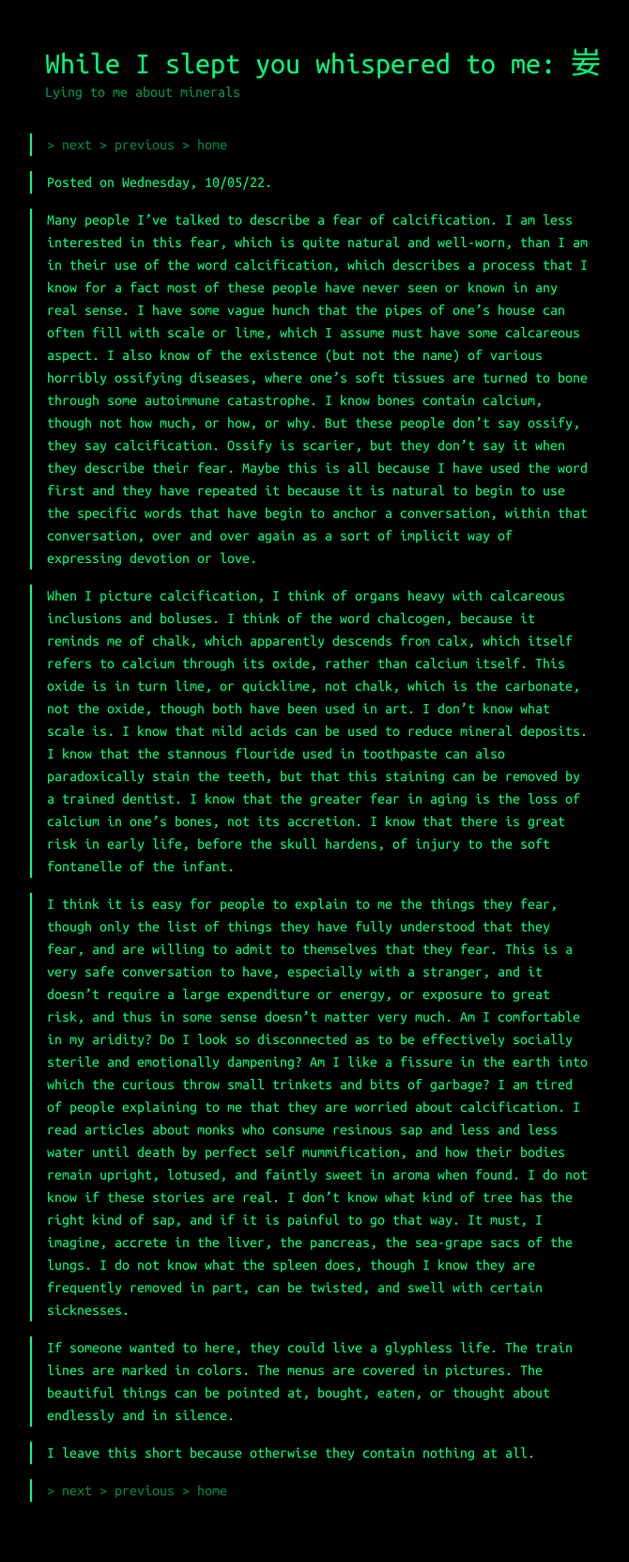
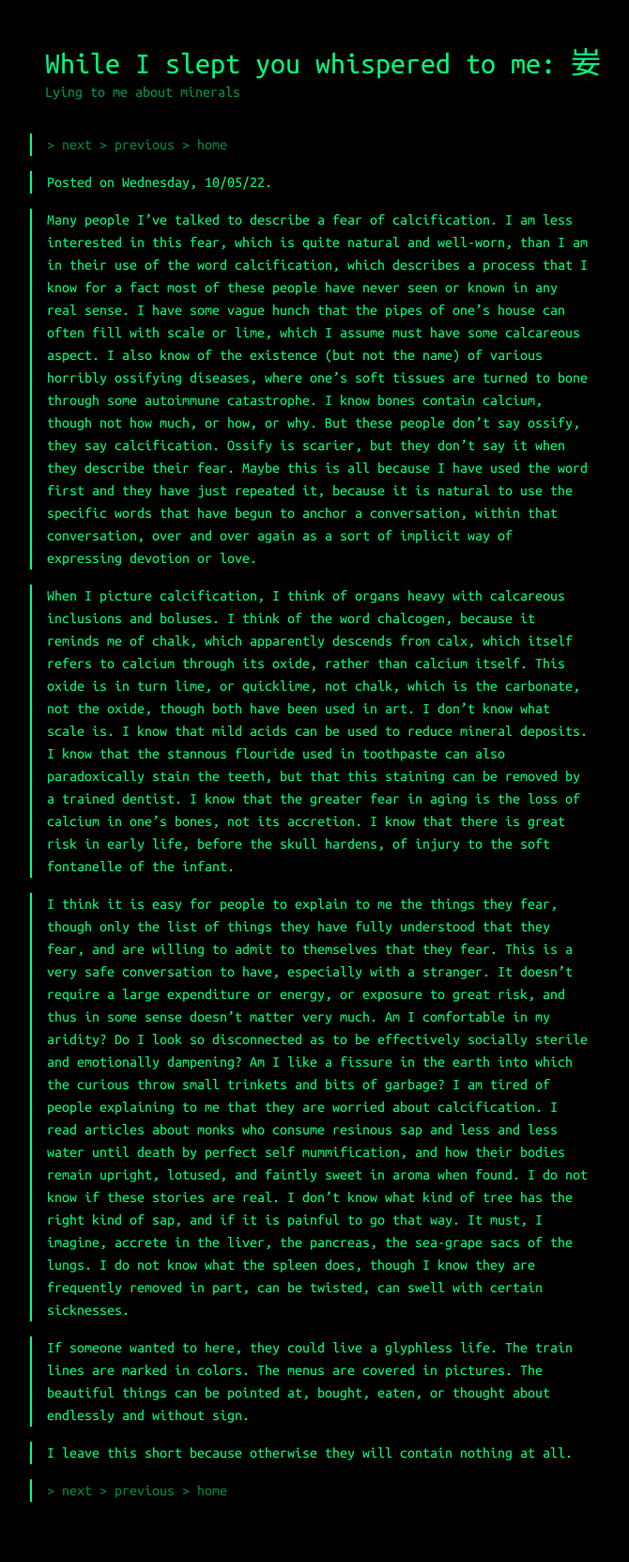
Before and after one commit to white-noise/white-noise.github.io, a Jekyll site: the page built from _posts/2022-10-05-mojibake.md, in a window 1280 px wide. Shown: the whole page at 94% size, without its empty margins (432-1102 px from the left). Built offline with Jekyll 4.4.1, drawn with Linux system fonts in a browser that asks for light colours.

Commit message:
new post.

```diff
--- a/_posts/2022-10-05-mojibake.md
+++ b/_posts/2022-10-05-mojibake.md
@@ -8,12 +8,12 @@ location: "神奈川県厚木市"
 ordinal: 13
 preview: "Thinking again about the movie Dark Water (2002) 「仄暗い水の底から」, which I have seen, but not Dark Water (2005) or Dark Waters (2019)."
 ---
-Many people I've talked to describe a fear of calcification. I am less interested in this fear, which is quite natural and well-worn, than I am in their use of the word calcification, which describes a process that I know for a fact most of these people have never seen or known in any real sense. I have some vague hunch that the pipes of one's house can often fill with scale or lime, which I assume must have some calcareous aspect. I also know of the existence (but not the name) of various horribly ossifying diseases, where one's soft tissues are turned to bone through some autoimmune catastrophe. I know bones contain calcium, though not how much, or how, or why. But these people don't say ossify, they say calcification. Ossify is scarier, but they don't say it when they describe their fear. Maybe this is all because I have used the word first and they have repeated it because it is natural to begin to use the specific words that have begin to anchor a conversation, within that conversation, over and over again as a sort of implicit way of expressing devotion or love.
+Many people I've talked to describe a fear of calcification. I am less interested in this fear, which is quite natural and well-worn, than I am in their use of the word calcification, which describes a process that I know for a fact most of these people have never seen or known in any real sense. I have some vague hunch that the pipes of one's house can often fill with scale or lime, which I assume must have some calcareous aspect. I also know of the existence (but not the name) of various horribly ossifying diseases, where one's soft tissues are turned to bone through some autoimmune catastrophe. I know bones contain calcium, though not how much, or how, or why. But these people don't say ossify, they say calcification. Ossify is scarier, but they don't say it when they describe their fear. Maybe this is all because I have used the word first and they have just repeated it, because it is natural to use the specific words that have begun to anchor a conversation, within that conversation, over and over again as a sort of implicit way of expressing devotion or love.
 
 When I picture calcification, I think of organs heavy with calcareous inclusions and boluses. I think of the word chalcogen, because it reminds me of chalk, which apparently descends from calx, which itself refers to calcium through its oxide, rather than calcium itself. This oxide is in turn lime, or quicklime, not chalk, which is the carbonate, not the oxide, though both have been used in art. I don't know what scale is. I know that mild acids can be used to reduce mineral deposits. I know that the stannous flouride used in toothpaste can also paradoxically stain the teeth, but that this staining can be removed by a trained dentist. I know that the greater fear in aging is the loss of calcium in one's bones, not its accretion. I know that there is great risk in early life, before the skull hardens, of injury to the soft fontanelle of the infant.
 
-I think it is easy for people to explain to me the things they fear, though only the list of things they have fully understood that they fear, and are willing to admit to themselves that they fear. This is a very safe conversation to have, especially with a stranger, and it doesn't require a large expenditure or energy, or exposure to great risk, and thus in some sense doesn't matter very much. Am I comfortable in my aridity? Do I look so disconnected as to be effectively socially sterile and emotionally dampening? Am I like a fissure in the earth into which the curious throw small trinkets and bits of garbage? I am tired of people explaining to me that they are worried about calcification. I read articles about monks who consume resinous sap and less and less water until death by perfect self mummification, and how their bodies remain upright, lotused, and faintly sweet in aroma when found. I do not know if these stories are real. I don't know what kind of tree has the right kind of sap, and if it is painful to go that way. It must, I imagine, accrete in the liver, the pancreas, the sea-grape sacs of the lungs. I do not know what the spleen does, though I know they are frequently removed in part, can be twisted, and swell with certain sicknesses.
+I think it is easy for people to explain to me the things they fear, though only the list of things they have fully understood that they fear, and are willing to admit to themselves that they fear. This is a very safe conversation to have, especially with a stranger. It doesn't require a large expenditure or energy, or exposure to great risk, and thus in some sense doesn't matter very much. Am I comfortable in my aridity? Do I look so disconnected as to be effectively socially sterile and emotionally dampening? Am I like a fissure in the earth into which the curious throw small trinkets and bits of garbage? I am tired of people explaining to me that they are worried about calcification. I read articles about monks who consume resinous sap and less and less water until death by perfect self mummification, and how their bodies remain upright, lotused, and faintly sweet in aroma when found. I do not know if these stories are real. I don't know what kind of tree has the right kind of sap, and if it is painful to go that way. It must, I imagine, accrete in the liver, the pancreas, the sea-grape sacs of the lungs. I do not know what the spleen does, though I know they are frequently removed in part, can be twisted, can swell with certain sicknesses.
 
-If someone wanted to here, they could live a glyphless life. The train lines are marked in colors. The menus are covered in pictures. The beautiful things can be pointed at, bought, eaten, or thought about endlessly and in silence.
+If someone wanted to here, they could live a glyphless life. The train lines are marked in colors. The menus are covered in pictures. The beautiful things can be pointed at, bought, eaten, or thought about endlessly and without sign.
 
-I leave this short because otherwise they contain nothing at all.
+I leave this short because otherwise they will contain nothing at all.
```
